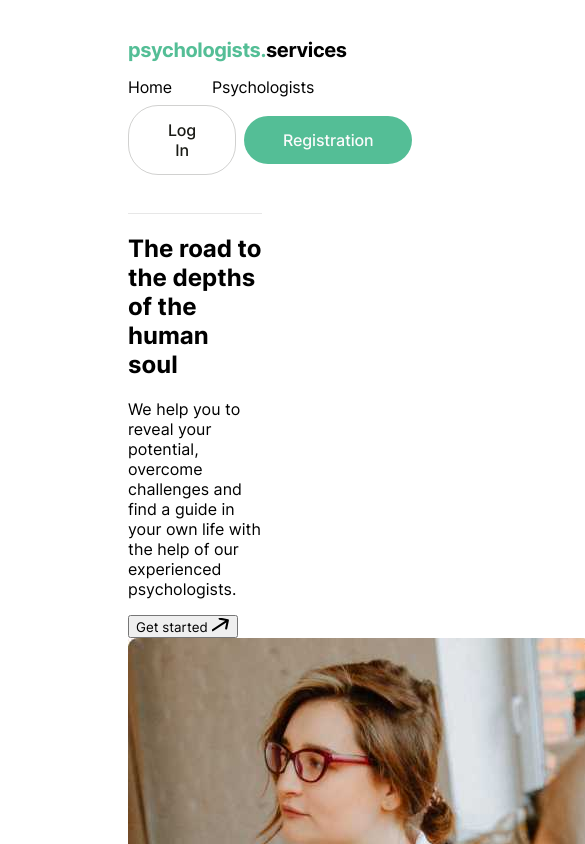
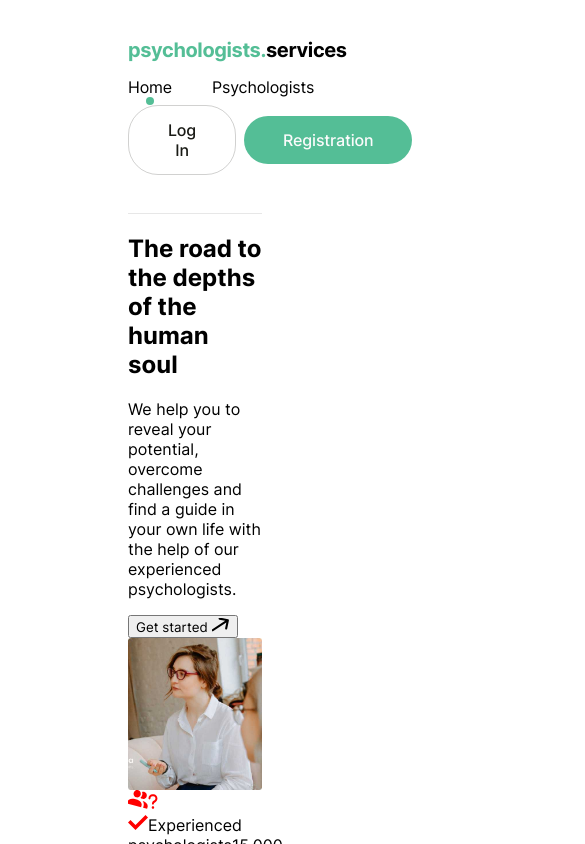
Before and after one commit to Fa11enSky/psychology, a React (Create React App) app: page /psychology/ in a window 390 px wide. Shown: the top 844 px of the page, 585 px wide, since content can reach past the window. Built offline with nearby package versions, Linux system fonts and the light colour scheme.

Commit message:
responsive images style? nav list active styles

```diff
--- a/src/index.css
+++ b/src/index.css
@@ -49,3 +49,25 @@ ul,ol{
   padding: 0;
   list-style-type: none;
 }
+img {
+  display: block;
+  max-width: 100%;
+  height: auto;
+}
+
+/* To active link */
+nav .active{
+  position: relative;
+}
+nav .active::after{
+  content: '';
+  border-radius: 50%;
+  width: 8px;
+  height: 8px;
+  position: absolute;
+  background-color: var(--main-accent);
+  bottom: -4px;
+  left: 50%;
+  transform: translate(-50%,50%);
+  /* top: 5px; */
+}
```
